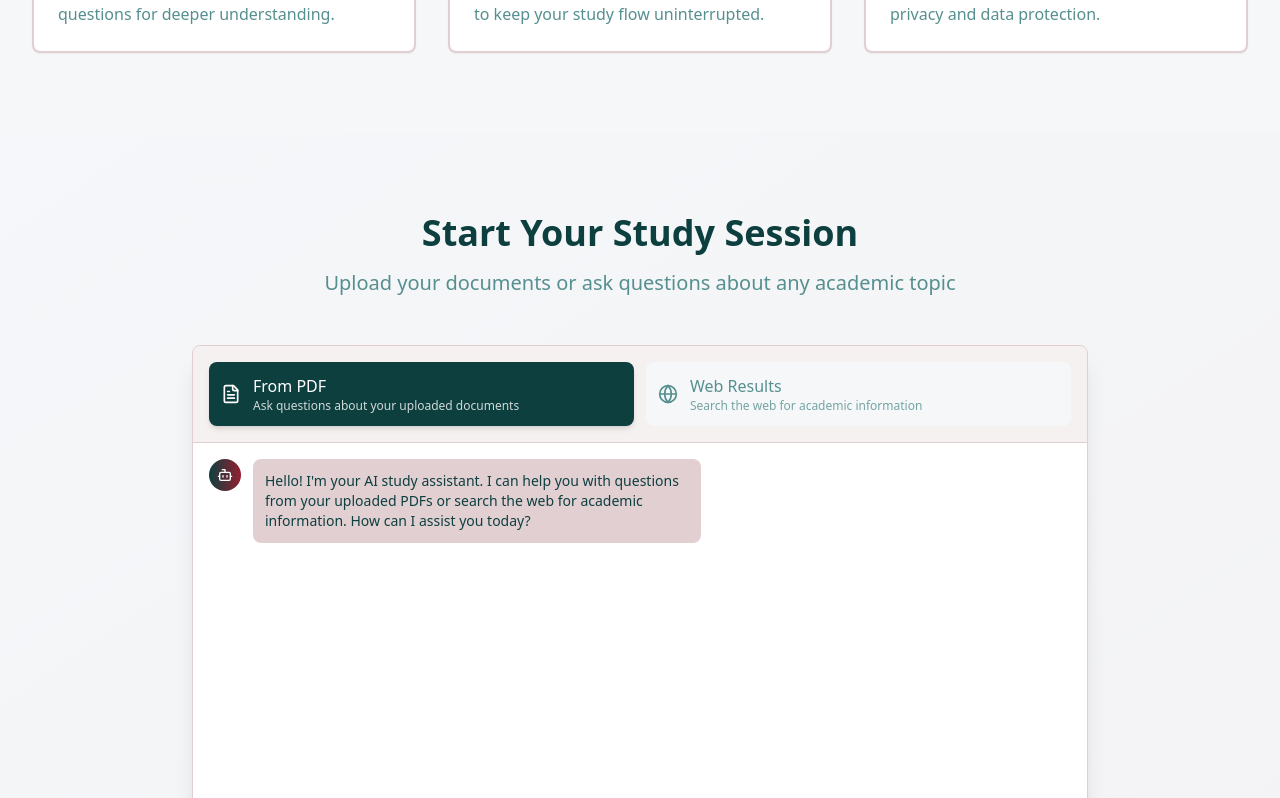
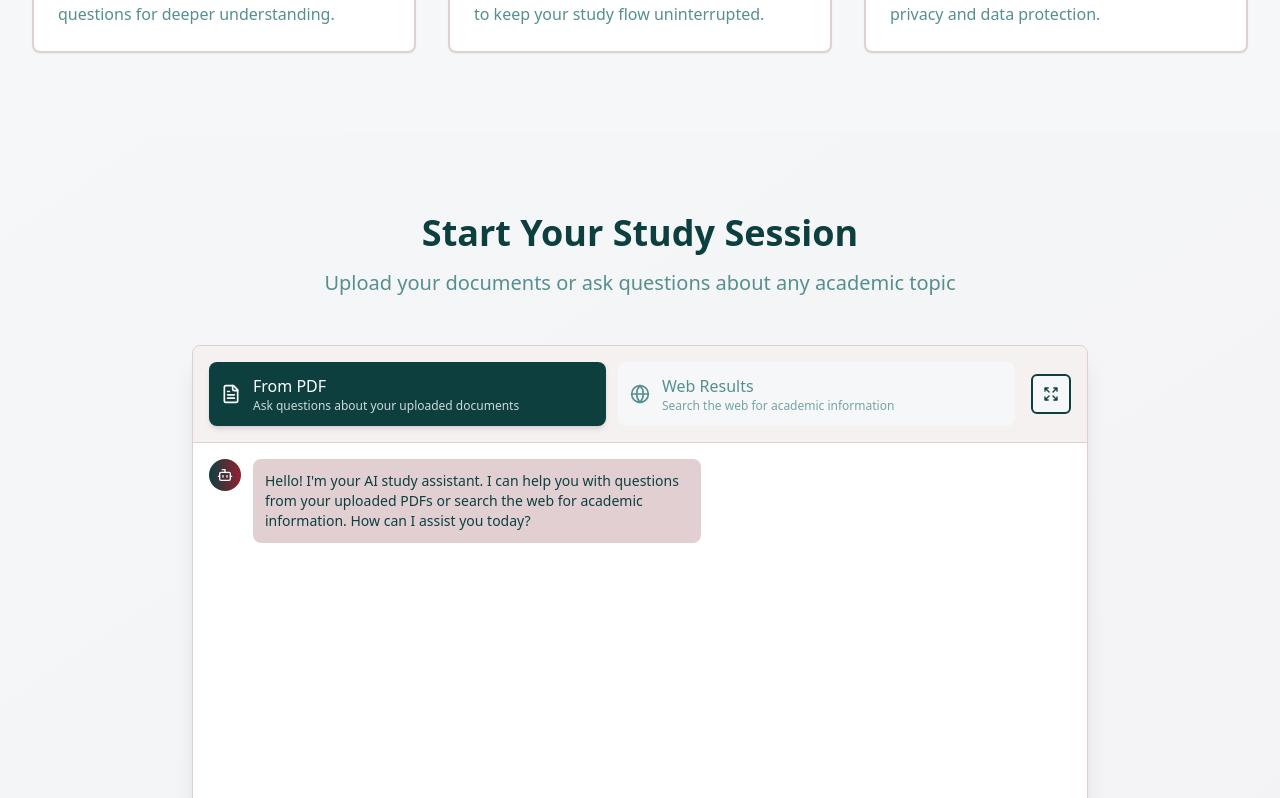
Before and after one commit to Dhananjay999/wise-owl-pages-11, a React (Vite) app: page / in a window 1280 px wide. Shown: the part 1602-2400 px from the top of the page. Built offline with nearby package versions, Linux system fonts and the light colour scheme.

Commit message:
Add expand button to chat
Add an expand button to the chat interface. On click, the chat page will capture the full screen, and the chat part will become more interactive.

```diff
--- a/src/components/ChatInterface.tsx
+++ b/src/components/ChatInterface.tsx
@@ -12,7 +12,9 @@ import {
   X,
   Bot,
   User,
-  Info
+  Info,
+  Expand,
+  Minimize
 } from "lucide-react";
 import { cn } from "@/lib/utils";
 
@@ -53,6 +55,7 @@ const ChatInterface = () => {
   const [attachedFiles, setAttachedFiles] = useState<File[]>([]);
   const [isLoading, setIsLoading] = useState(false);
   const [showMetadata, setShowMetadata] = useState<Record<string, boolean>>({});
+  const [isFullscreen, setIsFullscreen] = useState(false);
   const fileInputRef = useRef<HTMLInputElement>(null);
 
   const chatModes: ChatMode[] = [
@@ -161,8 +164,17 @@ const ChatInterface = () => {
   };
 
   return (
-    <section id="chat" className="py-20 bg-gradient-to-br from-background to-academic-light-rose/10">
-      <div className="container">
+    <section
+      id="chat"
+      className={cn(
+        "bg-gradient-to-br from-background to-academic-light-rose/10 transition-all duration-500",
+        isFullscreen
+          ? "fixed inset-0 z-50 p-4"
+          : "py-20"
+      )}
+    >
+      <div className={cn("transition-all duration-500", isFullscreen ? "h-full" : "container")}>
+        {!isFullscreen && (
           <div className="text-center mb-12">
             <h2 className="text-3xl md:text-4xl font-bold mb-4">
               Start Your Study Session
@@ -171,12 +183,14 @@ const ChatInterface = () => {
               Upload your documents or ask questions about any academic topic
             </p>
           </div>
+        )}
 
-        <div className="max-w-4xl mx-auto">
-          <Card className="overflow-hidden shadow-xl">
+        <div className={cn("transition-all duration-500", isFullscreen ? "h-full" : "max-w-4xl mx-auto")}>
+          <Card className={cn("overflow-hidden shadow-xl transition-all duration-500", isFullscreen ? "h-full flex flex-col" : "")}>
             {/* Chat Mode Selection */}
             <div className="border-b p-4 bg-muted/30">
-              <div className="flex flex-col sm:flex-row gap-3">
+              <div className="flex items-center justify-between">
+                <div className="flex flex-col sm:flex-row gap-3 flex-1">
                   {chatModes.map((mode) => {
                     const IconComponent = mode.icon;
                     return (
@@ -199,10 +213,24 @@ const ChatInterface = () => {
                     );
                   })}
                 </div>
+                <Button
+                  variant="academicOutline"
+                  size="icon"
+                  onClick={() => setIsFullscreen(!isFullscreen)}
+                  className="ml-4 h-10 w-10 flex-shrink-0"
+                  title={isFullscreen ? "Exit fullscreen" : "Enter fullscreen"}
+                >
+                  {isFullscreen ? (
+                    <Minimize className="w-4 h-4" />
+                  ) : (
+                    <Expand className="w-4 h-4" />
+                  )}
+                </Button>
+              </div>
             </div>
 
             {/* Messages */}
-            <div className="h-96 overflow-y-auto p-4 space-y-4">
+            <div className={cn("overflow-y-auto p-4 space-y-4 transition-all duration-500", isFullscreen ? "flex-1" : "h-96")}>
               {messages.map((message) => (
                 <div
                   key={message.id}
```
Lines whose indentation alone changed are shown as unchanged.
